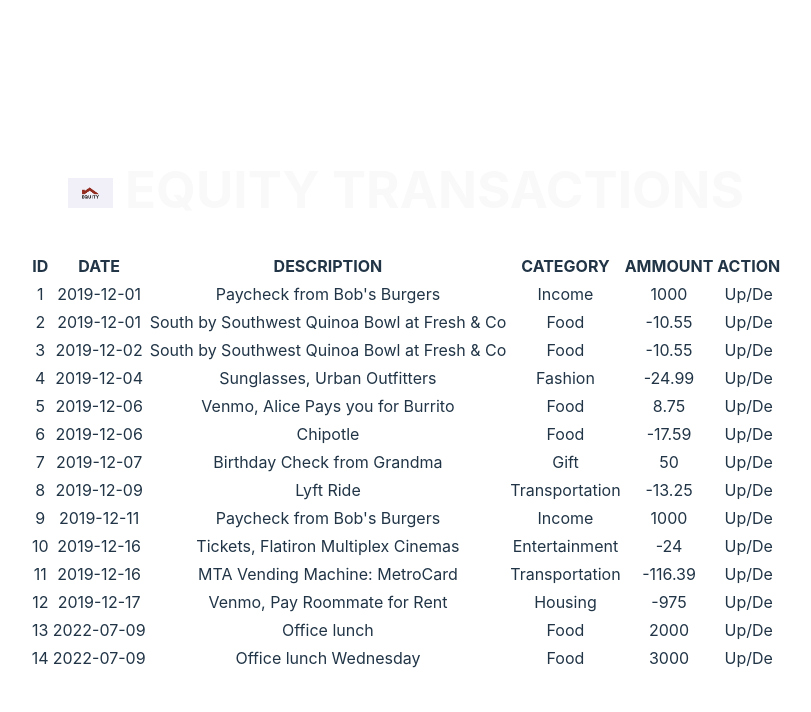
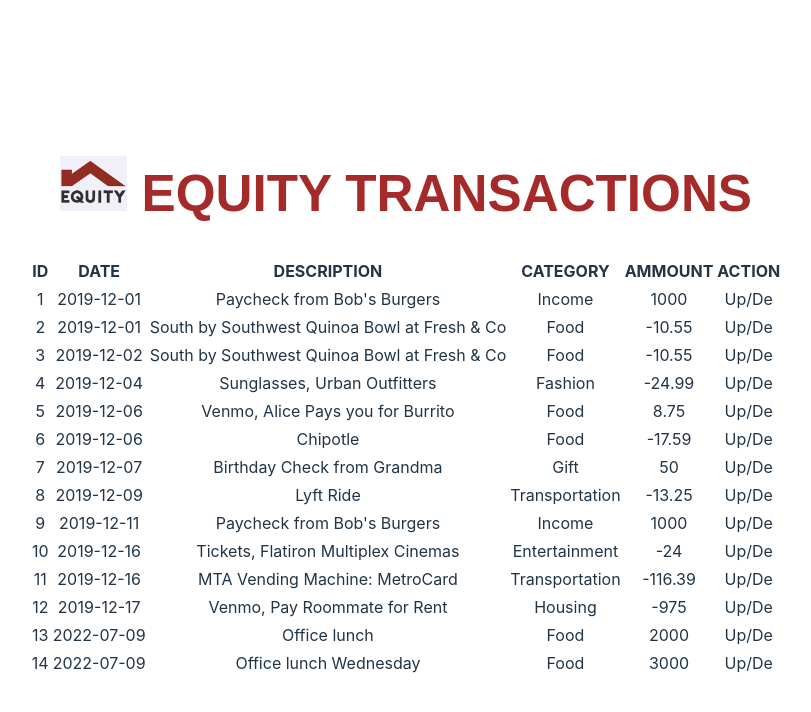
Before and after one commit to Qjones254/Equity-dummy, a React (Vite) app in the folder equityTransactions/: page / in a window 1280 px wide. Shown: the top 712 px of the page, without its empty margins (234-1045 px from the left). Built offline with nearby package versions, Linux system fonts and the light colour scheme; data requests are answered from the project's data file.

Commit message:
fourth commit

```diff
--- a/equityTransactions/src/App.css
+++ b/equityTransactions/src/App.css
@@ -40,9 +40,20 @@
 .read-the-docs {
   color: #888;
 }
+.container{
+  padding: 20px;
+}
 .image{
-  height: 30px;
+  height: 55px;
 }
 .header{
   background-color: #fff;
+  color: brown;
+  font-family: Arial, Helvetica, sans-serif;
+  border-radius: 10px;
+  text-align: center;
+
 }
+.header:hover{
+  color: rgb(16, 75, 16);
+}
```
Also changed, not shown: equityTransactions/src/Components/images.png.
